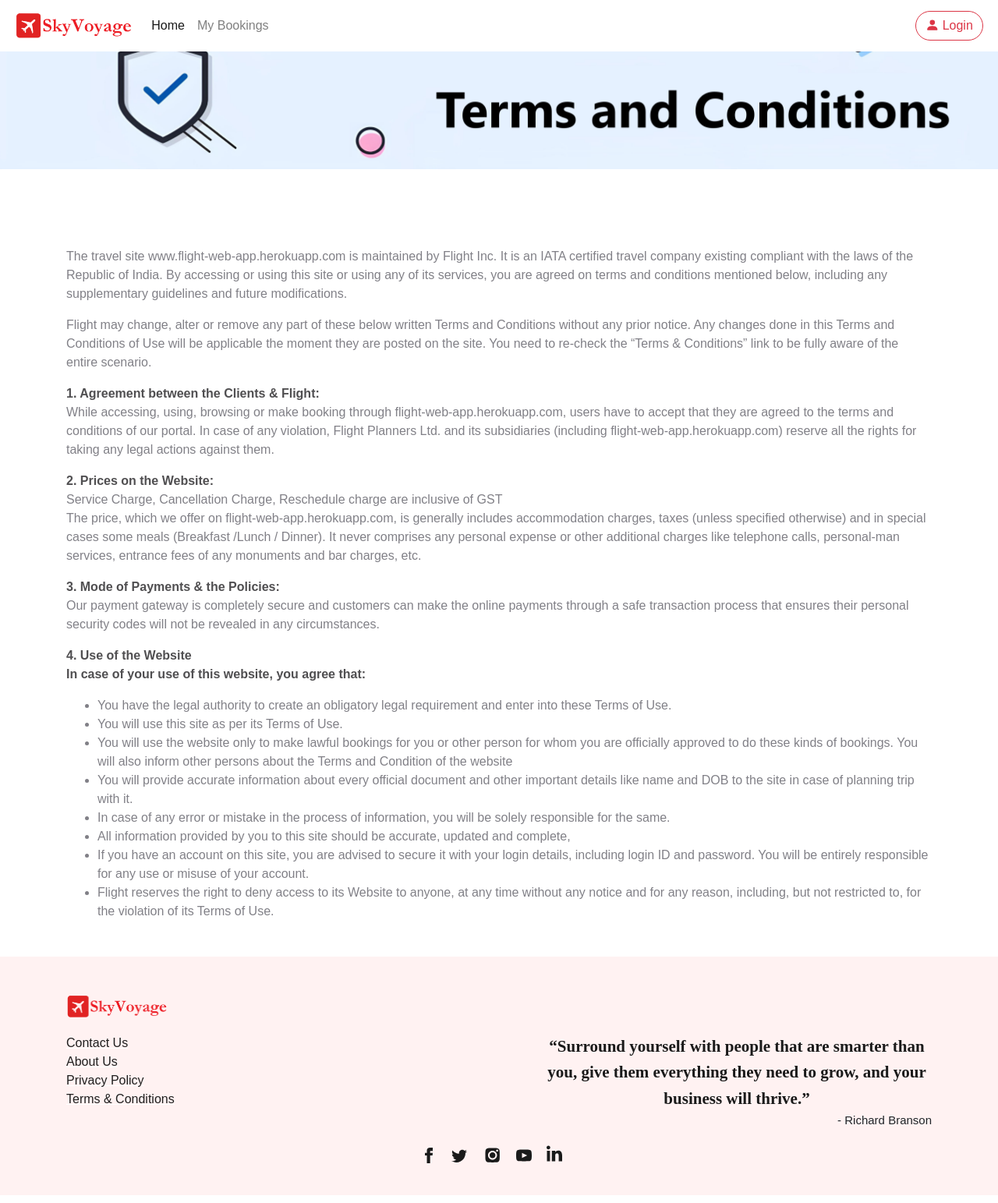
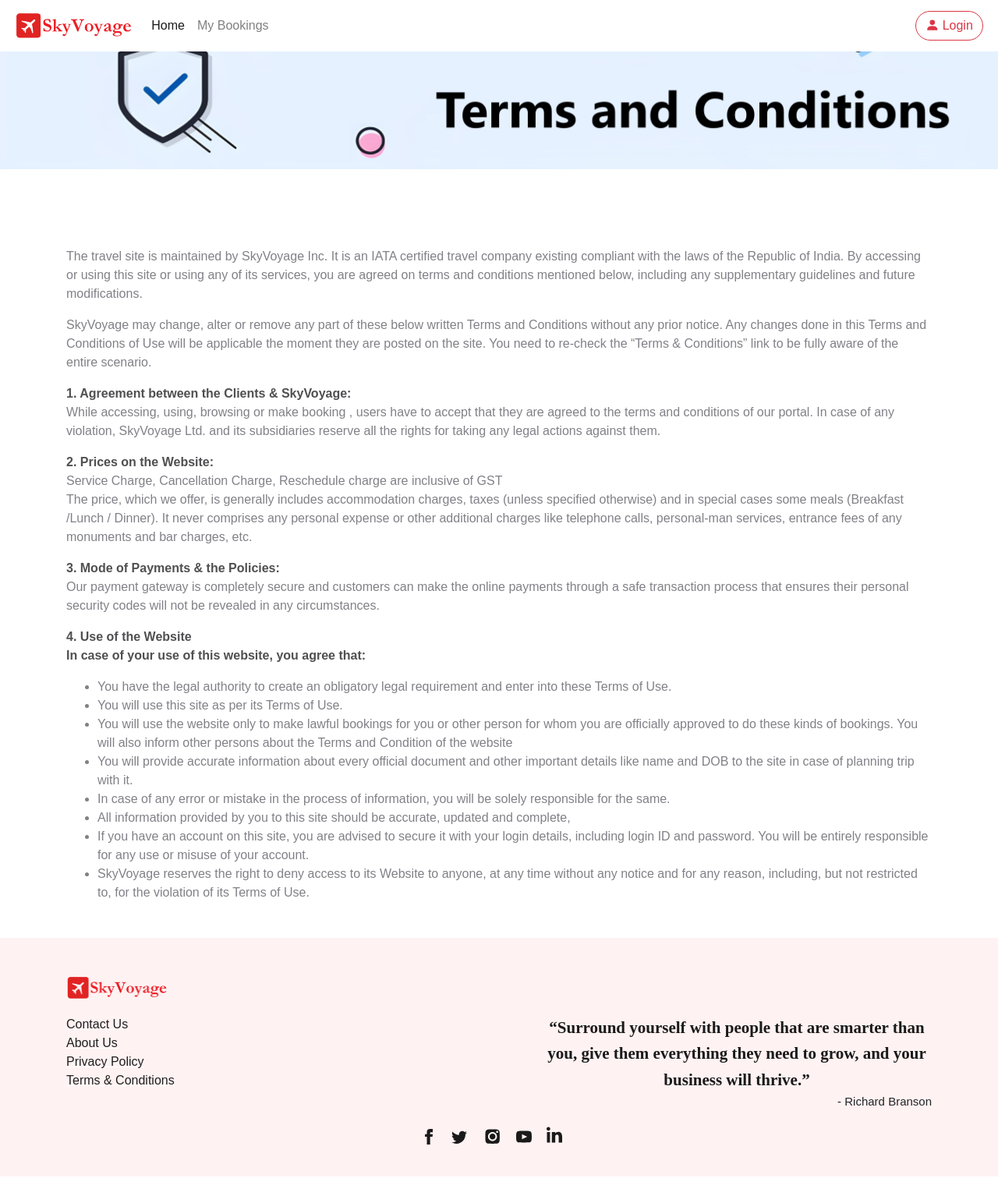
Before and after one commit to Piyushoberoy/FLIGHT, a Django app: page /terms-and-conditions in a window 1280 px wide. Shown: the whole page at 78% size. After the commit the page ends 1509 px from the top, so only its background shows below. Run offline with Django 3.2, Linux system fonts and the light colour scheme; some libraries are stand-ins or nearby versions; some web fonts are replaced.

Commit message:
VERSION 2.2

```diff
--- a/flight/templates/flight/terms.html
+++ b/flight/templates/flight/terms.html
@@ -14,19 +14,19 @@
     <section class="section section1">
         <div class="container">
             <p>
-                The travel site www.flight-web-app.herokuapp.com is maintained by Flight Inc. It is an IATA certified travel company existing compliant with the laws of the Republic of India. By accessing or using this site or using any of its services, you are agreed on terms and conditions mentioned below, including any supplementary guidelines and future modifications.
+                The travel site is maintained by SkyVoyage Inc. It is an IATA certified travel company existing compliant with the laws of the Republic of India. By accessing or using this site or using any of its services, you are agreed on terms and conditions mentioned below, including any supplementary guidelines and future modifications.
             </p>
             <p>
-                Flight may change, alter or remove any part of these below written Terms and Conditions without any prior notice. Any changes done in this Terms and Conditions of Use will be applicable the moment they are posted on the site. You need to re-check the “Terms & Conditions” link to be fully aware of the entire scenario.
+                SkyVoyage may change, alter or remove any part of these below written Terms and Conditions without any prior notice. Any changes done in this Terms and Conditions of Use will be applicable the moment they are posted on the site. You need to re-check the “Terms & Conditions” link to be fully aware of the entire scenario.
             </p>
             <p>
-                <b>1. Agreement between the Clients & Flight:</b><br>
-                While accessing, using, browsing or make booking through flight-web-app.herokuapp.com, users have to accept that they are agreed to the terms and conditions of our portal. In case of any violation, Flight Planners Ltd. and its subsidiaries (including flight-web-app.herokuapp.com) reserve all the rights for taking any legal actions against them.
+                <b>1. Agreement between the Clients & SkyVoyage:</b><br>
+                While accessing, using, browsing or make booking , users have to accept that they are agreed to the terms and conditions of our portal. In case of any violation, SkyVoyage Ltd. and its subsidiaries reserve all the rights for taking any legal actions against them.
             </p>
             <p>
                 <b>2. Prices on the Website:</b><br>
                 Service Charge, Cancellation Charge, Reschedule charge are inclusive of GST<br>
-                The price, which we offer on flight-web-app.herokuapp.com, is generally includes accommodation charges, taxes (unless specified otherwise) and in special cases some meals (Breakfast /Lunch / Dinner). It never comprises any personal expense or other additional charges like telephone calls, personal-man services, entrance fees of any monuments and bar charges, etc.
+                The price, which we offer, is generally includes accommodation charges, taxes (unless specified otherwise) and in special cases some meals (Breakfast /Lunch / Dinner). It never comprises any personal expense or other additional charges like telephone calls, personal-man services, entrance fees of any monuments and bar charges, etc.
             </p>
             <p>
                 <b>3. Mode of Payments & the Policies:</b><br>
@@ -43,7 +43,7 @@
                     <li>In case of any error or mistake in the process of information, you will be solely responsible for the same.</li>
                     <li>All information provided by you to this site should be accurate, updated and complete,</li>
                     <li>If you have an account on this site, you are advised to secure it with your login details, including login ID and password. You will be entirely responsible for any use or misuse of your account.</li>
-                    <li>Flight reserves the right to deny access to its Website to anyone, at any time without any notice and for any reason, including, but not restricted to, for the violation of its Terms of Use.</li>
+                    <li>SkyVoyage reserves the right to deny access to its Website to anyone, at any time without any notice and for any reason, including, but not restricted to, for the violation of its Terms of Use.</li>
                 </ul>
 
         </div>
--- a/flight/templates/flight/ticket.html
+++ b/flight/templates/flight/ticket.html
@@ -91,7 +91,7 @@
     <nav>
         <div class="col logo" style="width: 50%;">
             <!--<img src="{% static 'img/icon_logo.png' %}" width="45%">-->
-            <span style="color: rgb(225, 35, 35); font-weight: bold; font-size: 2.5em;">FLIGHT</span>
+            <span style="color: rgb(225, 35, 35); font-weight: bold; font-size: 2.5em;">SkyVoyage</span>
         </div>
         <div class="col header" style="width: 50%;">
             <span style="margin: auto 0 auto auto;">E-Ticket</span>
```
Also changed, not shown: flight/templates/flight/index.html (+17 -0 lines), db.sqlite3, 1 other file.
